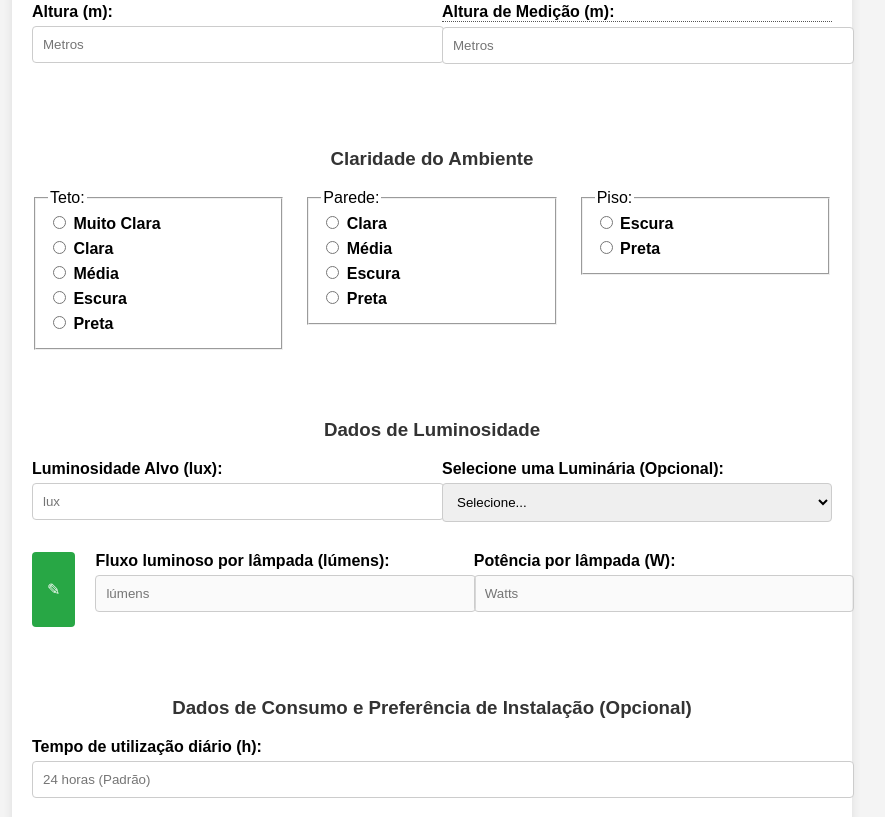
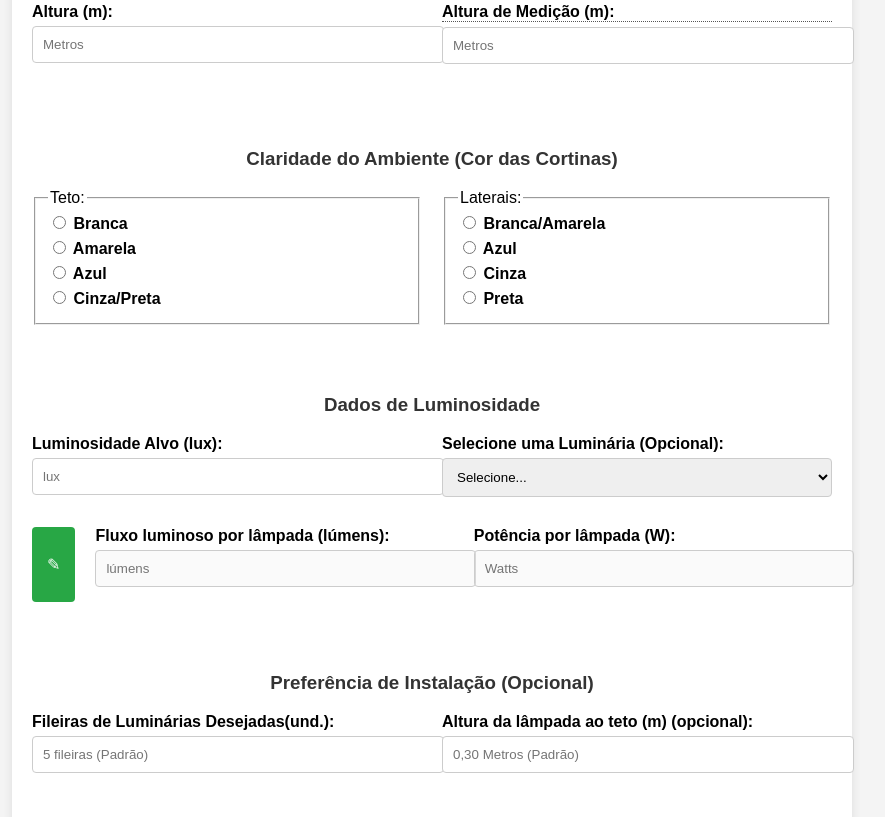
Before and after one commit to JrEgo-bot/luminotecnico_avioeste, a plain HTML site: page index.html in a window 1280 px wide. Shown: the part 347-1164 px from the top of the page, without its empty margins (208-1093 px from the left). Drawn offline with nearby package versions, Linux system fonts and the light colour scheme.

Commit message:
Update V8 index.html

```diff
--- a/index.html
+++ b/index.html
@@ -54,72 +54,55 @@
                 <div class="column">
                     <label for="field4" class="tooltip">
                         Altura de Medição (m):
-                        <!-- <span class="tooltiptext">Informe a altura em que será feita a medição de iluminância, normalmente 0,30m para ambientes de aviários de frango de corte.</span> -->
-                        <!-- Erro no servidor do GitHub, não está carregando o CSS do tooltoptext -->
+                        <span class="tooltiptext">Informe a altura em que será feita a medição de iluminância, normalmente 0,30m para ambientes de aviários de frango de corte.</span>
                     </label>
                     <input type="number" id="field4" required placeholder="Metros" step="any">
                 </div>
             </div>
 
             <br></br>
-            <h3>Claridade do Ambiente</h3>
-            <!-- Checkbox group (only one selectable, using radio buttons for this behavior) -->
+            <h3>Claridade do Ambiente (Cor das Cortinas)</h3>
+
+            <!-- Checkbox group -->
              <div class="row">
                 <div class="column">
                     <fieldset>
                         <legend>Teto:</legend>
                         <label>
                             <input type="radio" name="field5" value="optionA" required>
-                            Muito Clara
+                            Branca
                         </label>
                         <label>
                             <input type="radio" name="field5" value="optionB">
-                            Clara
+                            Amarela
                         </label>
                         <label>
                             <input type="radio" name="field5" value="optionC">
-                            Média
+                            Azul
                         </label>
                         <label>
                             <input type="radio" name="field5" value="optionD">
-                            Escura
-                        </label>
-                        <label>
-                            <input type="radio" name="field5" value="optionE">
-                            Preta
+                            Cinza/Preta
                         </label>
                             </fieldset>
                 </div>
                 <div class="column">
                     <fieldset>
-                        <legend>Parede:</legend>
+                        <legend>Laterais:</legend>
                         <label>
                             <input type="radio" name="field6" value="optionA">
-                            Clara
+                            Branca/Amarela
                         </label>
                         <label>
                             <input type="radio" name="field6" value="optionB">
-                            Média
+                            Azul
                         </label>
                         <label>
                             <input type="radio" name="field6" value="optionC">
-                            Escura
+                            Cinza
                         </label>
                         <label>
                             <input type="radio" name="field6" value="optionD">
-                            Preta
-                        </label>
-                    </fieldset>
-                </div>
-                <div class="column">
-                    <fieldset>
-                        <legend>Piso:</legend>
-                        <label>
-                            <input type="radio" name="field7" value="optionA">
-                            Escura
-                        </label>
-                        <label>
-                            <input type="radio" name="field7" value="optionB">
                             Preta
                         </label>
                     </fieldset>
@@ -137,7 +120,6 @@
                     <label for="field16">Selecione uma Luminária (Opcional):</label>
                     <select id="field16">
                         <option value="">Selecione...</option>
-                        <!-- Options will be added dynamically -->
                     </select>
                 </div>
             </div>
@@ -154,13 +136,8 @@
             </div>
 
             <br></br>
-            <h3>Dados de Consumo e Preferência de Instalação (Opcional)</h3>
-            <div class="row">
-                <div class="column">
-                    <label for="field13">Tempo de utilização diário (h):</label>
-                    <input type="number" id="field13" placeholder="24 horas (Padrão)" step="any">
-                </div>
-            </div>
+            <h3>Preferência de Instalação (Opcional)</h3>
+
             <div class="row">
                 <div class="column">
                     <label for="field14">Fileiras de Luminárias Desejadas(und.):</label>
@@ -186,17 +163,24 @@
         </div>
 
         <br></br>
-
-        <center><button type="button" id="downloadPdfBtn" style="display:none;">Baixar PDF</button></center>,
-
         <br></br>
 
-        <img src="image1.png" alt="Mapa" style="display:block; margin: 0 auto 20px auto; max-width:380px;">
+        <div id="afterSubmitItems" style="display:none">
+                <center>## AQUI VAI A IMAGEM DA DISTRIBUIÇÃO DAS LÂMPADAS ##</center>
+        </div>
 
         <br></br>
         <br></br>
 
-        <p style="text-align: center;">© 2025 Corti Avioeste - Todos os direitos reservados. Versão 0.06 07/07/2025</p>
+        <center>
+            <button type="button" id="downloadPdfBtn" style="display:none;">
+                Baixar PDF
+            </button>
+        </center>
+        <br></br>
+        <br></br>
+
+        <p style="text-align: center;">© 2025 Corti Avioeste - Todos os direitos reservados. Versão 0.08 17/07/2025</p>
 
     </div>
     <script src="app.js"></script>
```
